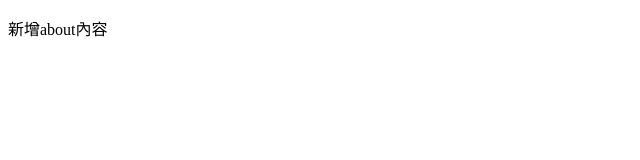
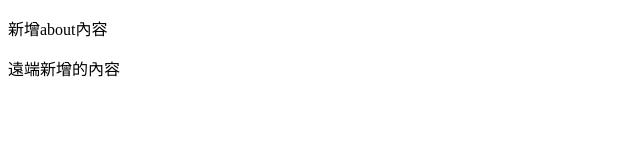
Before and after one commit to JarvisChao/git-test, a plain HTML site: page about.html in a window 1280 px wide. Shown: the whole page, without its empty margins (0-640 px from the left). Drawn offline with Linux system fonts and the light colour scheme.

Commit message:
Update about.html

```diff
--- a/about.html
+++ b/about.html
@@ -9,6 +9,7 @@
 
   <body>
     <p>新增about內容</p>
+    <p>遠端新增的內容</p>
   </body>
 
 </html>
```
